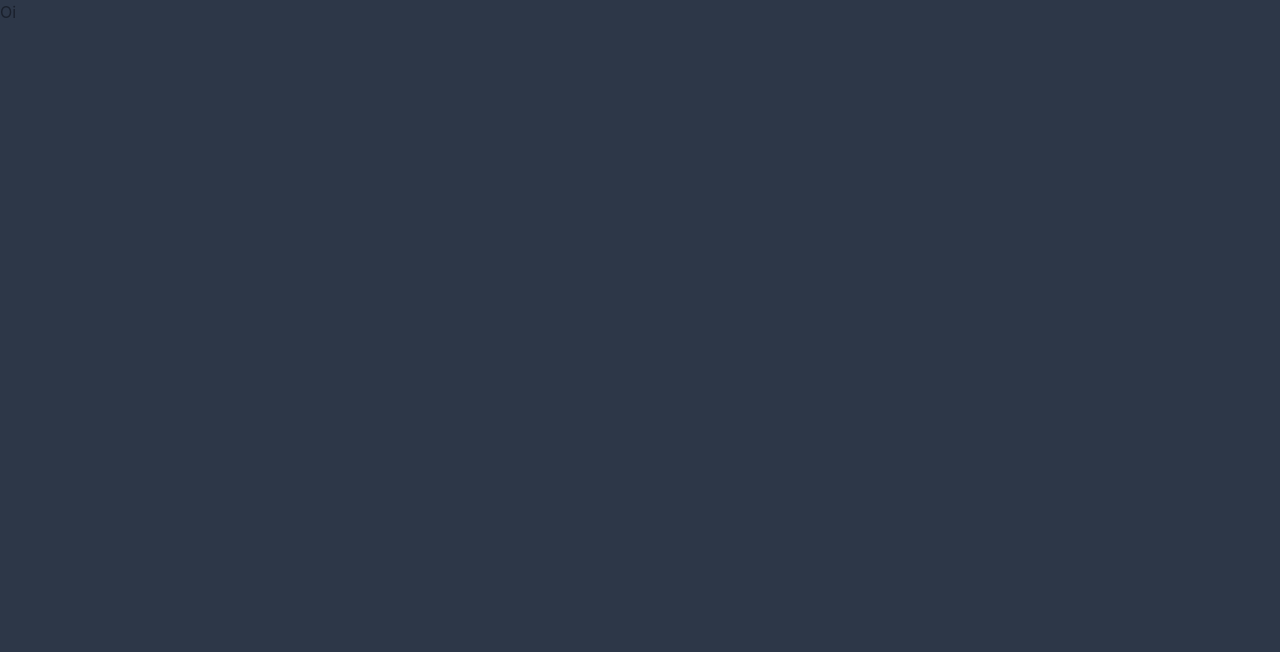
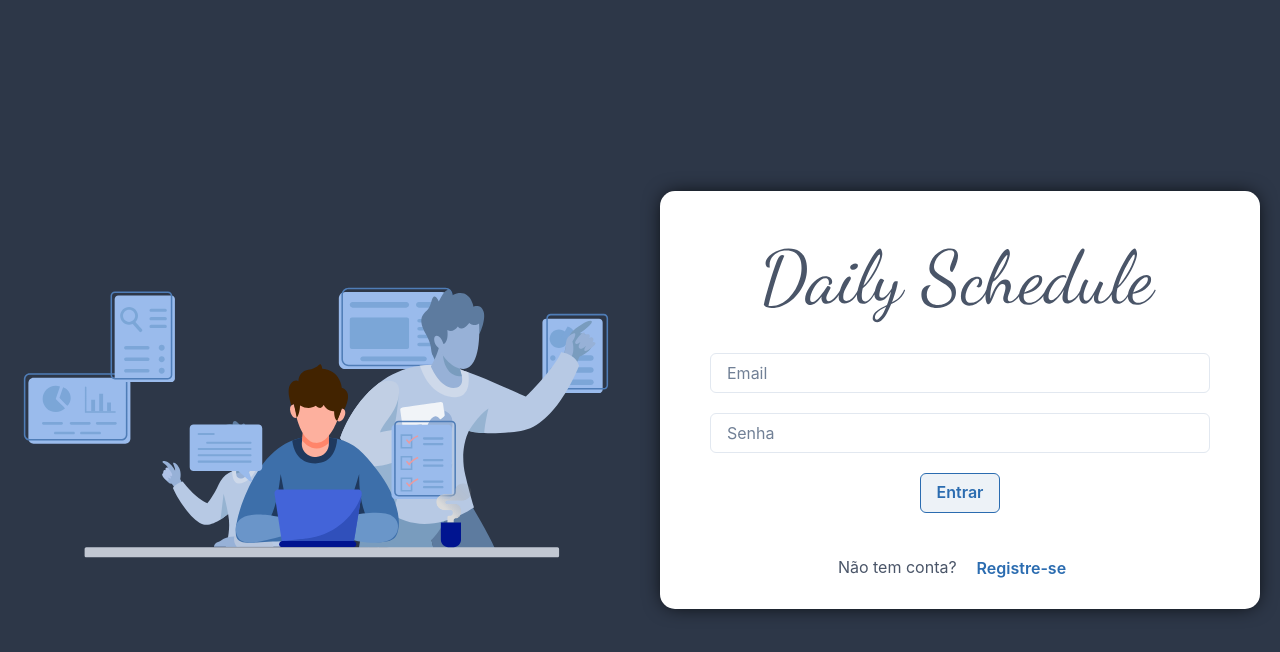
Before and after one commit to eliforte/daily-schedule, a React (Create React App) app: page / in a window 1280 px wide. Shown: the top 652 px of the page. Built offline with nearby package versions, Linux system fonts and the light colour scheme.

Commit message:
feat: add routes

```diff
--- a/src/App.tsx
+++ b/src/App.tsx
@@ -2,12 +2,18 @@
 import {
   ChakraProvider,
 } from '@chakra-ui/react';
+import { Routes, Route, BrowserRouter } from 'react-router-dom';
+import Home from './pages/home';
 import theme from './styles/globalStyles';
 
 const App: React.FC = () => (
-  <ChakraProvider theme={theme}>
-    Oi
-  </ChakraProvider>
+  <BrowserRouter>
+    <ChakraProvider theme={theme}>
+      <Routes>
+        <Route path="/" element={<Home />} />
+      </Routes>
+    </ChakraProvider>
+  </BrowserRouter>
 );
 
 export default App;
```
